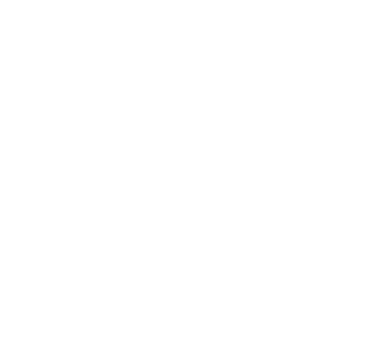
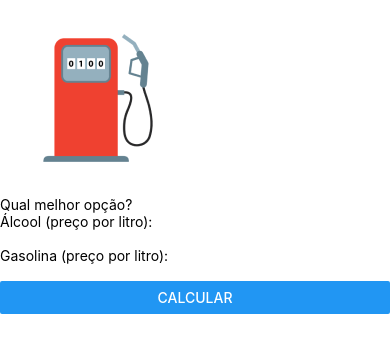
Before and after one commit to AmandaMeneghini/fuelCalculatorApp, a React Native app: screen / in a window 390 px wide. Shown: the top 352 px of the page. Built offline with nearby package versions, Linux system fonts and the light colour scheme.

Commit message:
feat(structure): creates basic structure of components for the home screen

```diff
--- a/App.js
+++ b/App.js
@@ -3,6 +3,8 @@
         View,
         Text,
         Button,
+        Image,
+        TextInput,
       StyleSheet} from 'react-native';
 
 class App extends Component {
@@ -17,7 +19,22 @@
   render() {
     return (
       <View style={styles.container}>
+        <Image source={require('./src/images/logo.png')} />
+        <Text>Qual melhor opção?</Text>
 
+        <View>
+          <Text>Álcool (preço por litro):</Text>
+          <TextInput
+          keyboardType="numeric"/>
+        </View>
+
+        <View>
+          <Text>Gasolina (preço por litro):</Text>
+          <TextInput
+          keyboardType="numeric"/>
+        </View>
+
+        <Button title='Calcular' />
 
       </View>
     );
```
Also changed, not shown: src/images/design/desing-reference.png (added).
